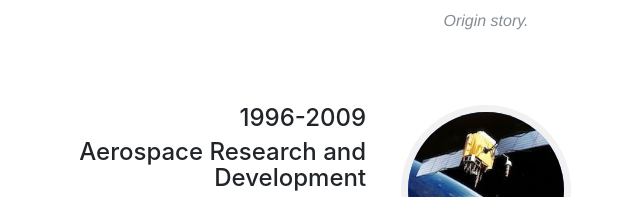
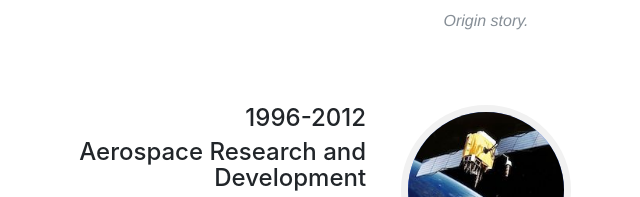
Before and after one commit to victusfate/tekHorizons, a website with bundled scripts: page index.html in a window 1280 px wide. Shown: the part 1829-2026 px from the top of the page, 154-794 px from the left. Built offline with nearby package versions, Linux system fonts and the light colour scheme; files whose address does not match are found by name; a web font is replaced by a local one.

Commit message:
bump date

```diff
--- a/index.html
+++ b/index.html
@@ -139,7 +139,7 @@
                 </div>
                 <div class="timeline-panel">
                   <div class="timeline-heading">
-                    <h4>1996-2009</h4>
+                    <h4>1996-2012</h4>
                     <h4 class="subheading">Aerospace Research and Development</h4>
                   </div>
                   <div class="timeline-body">
```
